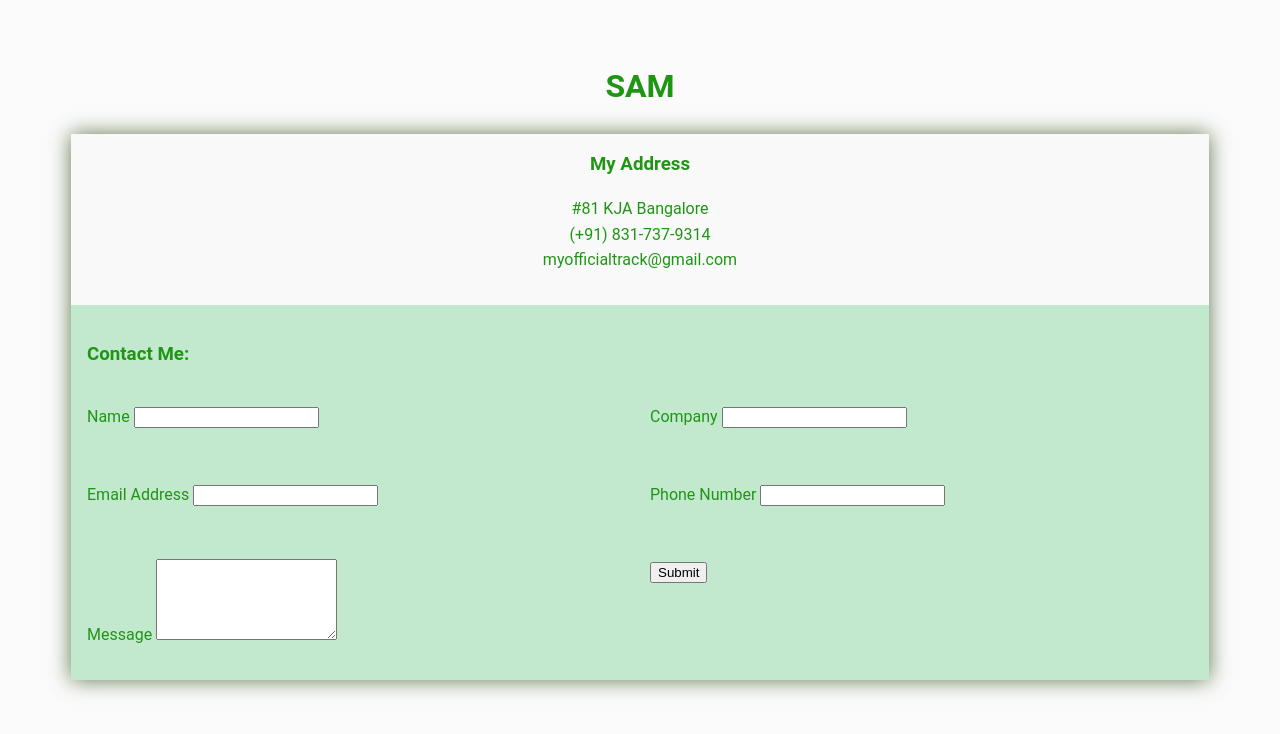
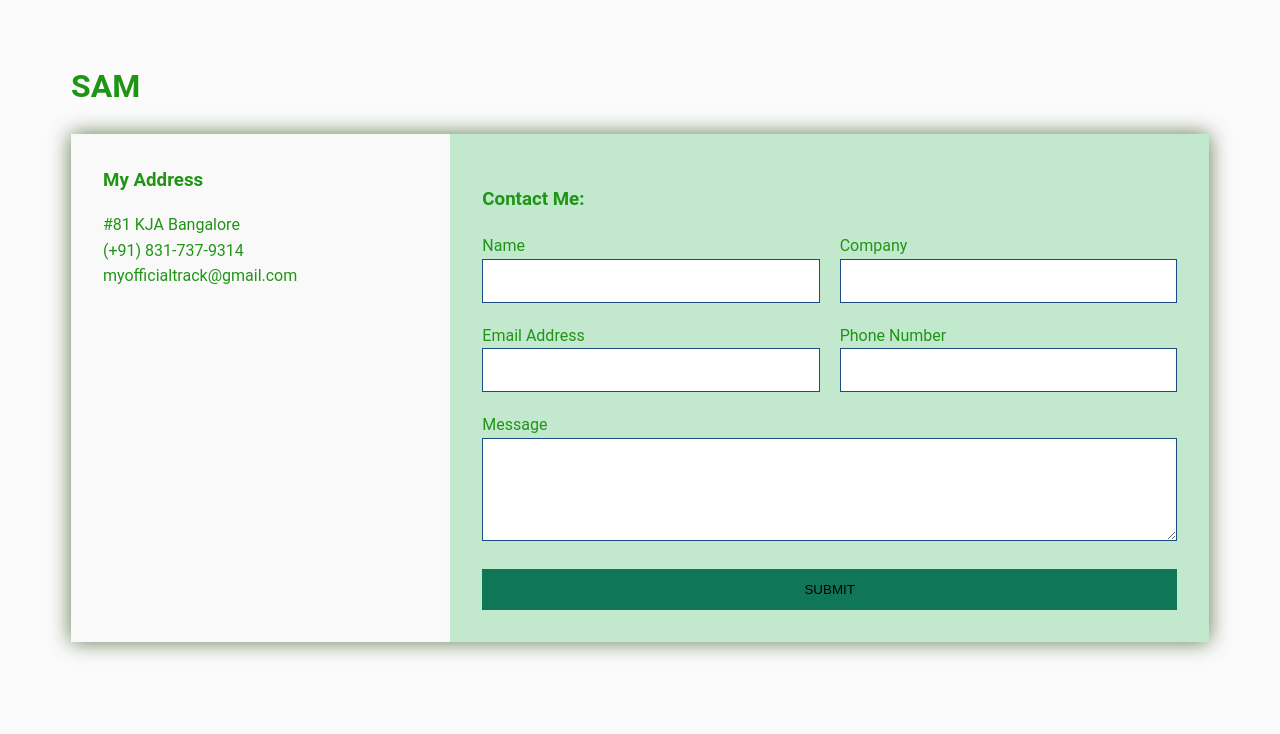
Before and after one commit to SammedSankonatti/contact-me, a plain HTML site: page index.html in a window 1280 px wide. Drawn offline with Linux system fonts and the light colour scheme.

Commit message:
stylong is done

```diff
--- a/style.css
+++ b/style.css
@@ -54,3 +54,51 @@ ul{
   grid-template-columns: 1fr 1fr;
    grid-gap:20px;
 }
+
+.contact form label{
+  display:block;
+}
+
+.contact form p{
+  margin:0;
+}
+
+.contact form .full_area{
+  grid-column: 1 / 3;
+}
+
+.contact form button, .contact form input, .contact form textarea{
+  width:100%;
+  padding:1em;
+  border:1px solid #1c4a82;
+  outline: none;
+}
+
+.contact form button{
+  background:#0f7656;
+  border:0;
+  text-transform: uppercase;
+}
+
+.contact form button:hover,.contact form button:focus{
+  background:#33a00f;
+  color:#fff;
+  outline:0;
+  transition: background-color 2s ease-out;
+}
+
+/* FOR LARGER SCREENS */
+@media(min-width:700px){
+  .wrapper{
+    display: grid;
+    grid-template-columns: 1fr 2fr;
+  }
+
+  .wrapper > *{
+    padding:2em;
+  }
+
+  .my-info h3, .my-info ul, .logo{
+    text-align: left;
+  }
+}
```
